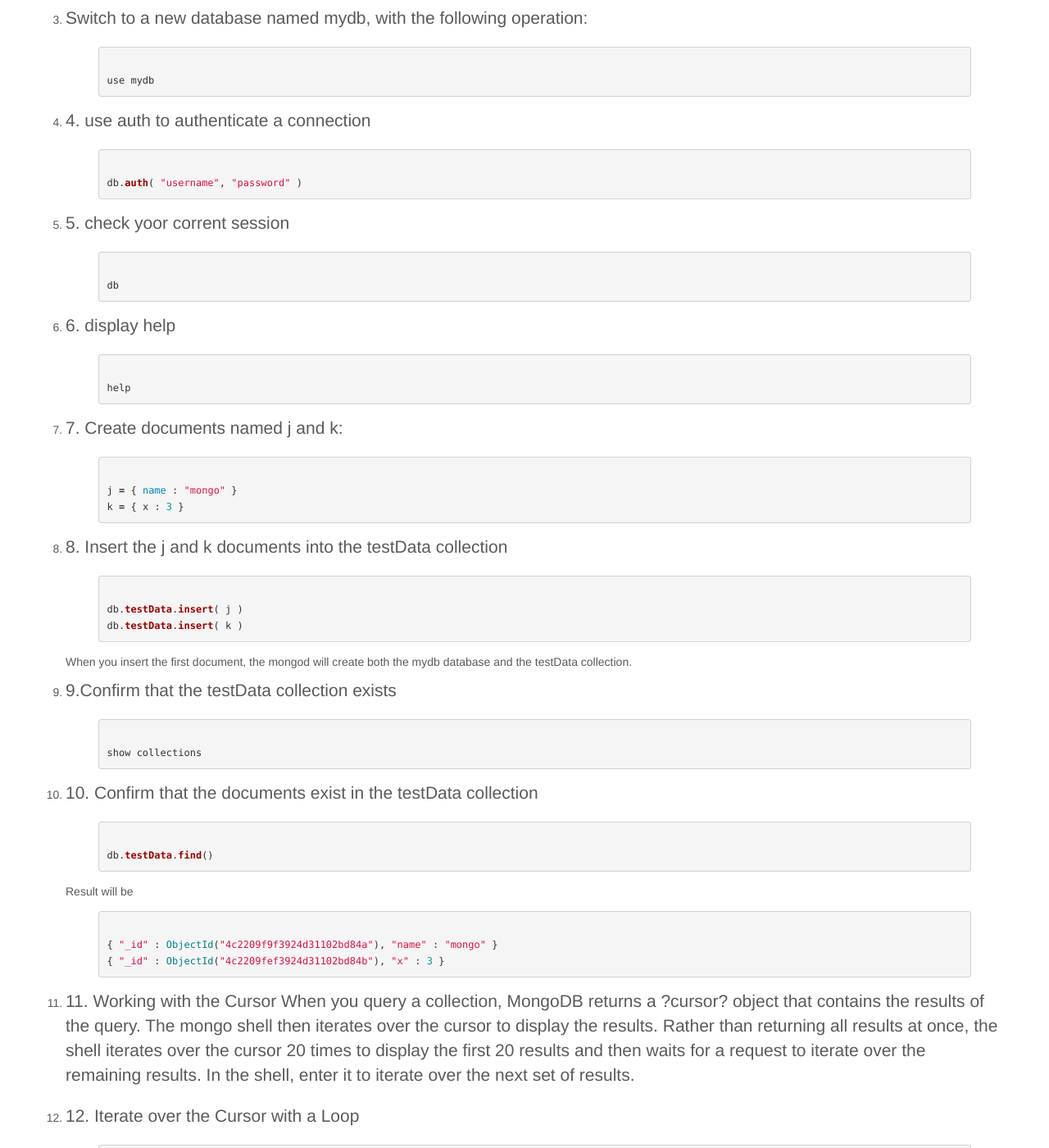
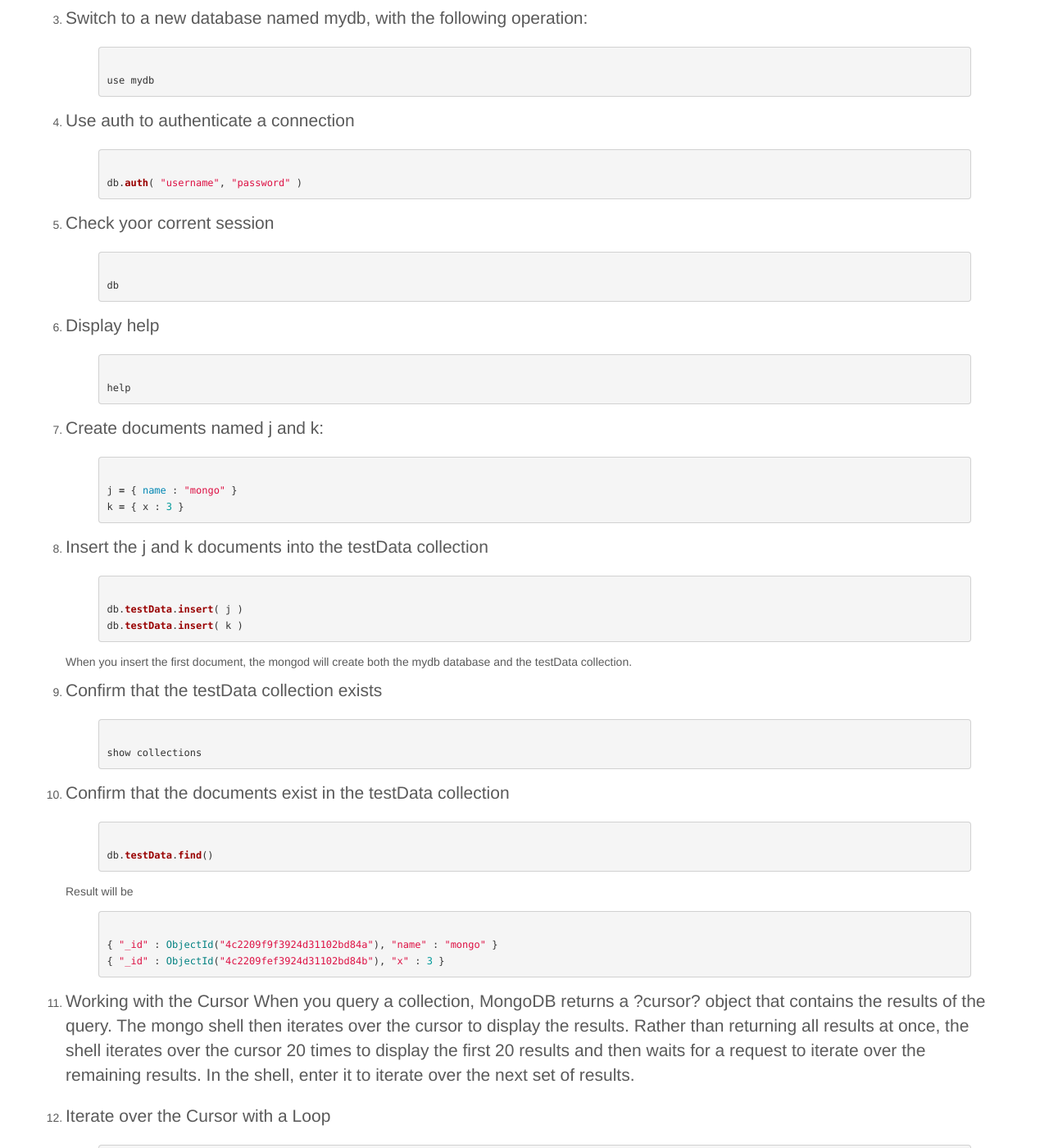
Before and after one commit to vdurgesh/git-pages, a Jekyll site: the page built from mongo/basics.html, in a window 1280 px wide and 1400 px high, scrolled down 502 px. Shown: the whole window at 82% size. Built offline with Jekyll 4.4.1, drawn with Linux system fonts in a browser that asks for light colours.

Commit message:
mongo basics update

```diff
--- a/mongo/basics.html
+++ b/mongo/basics.html
@@ -27,33 +27,32 @@ Switch to a new database named mydb, with the following operation:
 use mydb
 {% endhighlight %}
 </p></li><li>
-<p class="lead">
-4. use auth to authenticate a connection
+<p class="lead">Use auth to authenticate a connection
 {% highlight ruby %}
 db.auth( "username", "password" )
 {% endhighlight %}
 </p></li><li>
 <p class="lead">
-5. check yoor corrent session
+Check yoor corrent session
 {% highlight ruby %}
 db
 {% endhighlight %}
 </p></li><li>
 <p class="lead">
-6. display help
+Display help
 {% highlight ruby %}
 help
 {% endhighlight %}
 </p></li><li>
 <p class="lead">
-7. Create documents named j and k:
+Create documents named j and k:
 {% highlight ruby %}
 j = { name : "mongo" }
 k = { x : 3 }
 {% endhighlight %}
 </p></li><li>
 <p class="lead">
-8. Insert the j and k documents into the testData collection
+Insert the j and k documents into the testData collection
 {% highlight ruby %}
 db.testData.insert( j )
 db.testData.insert( k )
@@ -63,14 +62,13 @@ When you insert the first document, the mongod will create both the mydb databas
 collection.
 </p></li><li>
 <p class="lead">
-9.Confirm that the testData collection exists
+Confirm that the testData collection exists
 {% highlight ruby %}
 show collections
 {% endhighlight %}
 </p></li><li>
 <p class="lead">
-
-10. Confirm that the documents exist in the testData collection
+Confirm that the documents exist in the testData collection
 {% highlight ruby %}
 db.testData.find()
 {% endhighlight %}
@@ -80,12 +78,10 @@ Result will be
 { "_id" : ObjectId("4c2209fef3924d31102bd84b"), "x" : 3 }
 {% endhighlight %}
 </p></li><li>
-<p class="lead">
-11. Working with the Cursor
+<p class="lead">Working with the Cursor
 When you query a collection, MongoDB returns a ?cursor? object that contains the results of the query. The mongo shell then iterates over the cursor to display the results. Rather than returning all results at once, the shell iterates over the cursor 20 times to display the first 20 results and then waits for a request to iterate over the remaining results. In the shell, enter it to iterate over the next set of results.
 </p></li><li>
-<p class="lead">
-12. Iterate over the Cursor with a Loop
+<p class="lead">Iterate over the Cursor with a Loop
 {% highlight ruby %}
 var c = db.testData.find()
 while ( c.hasNext() ) printjson( c.next() )
```
